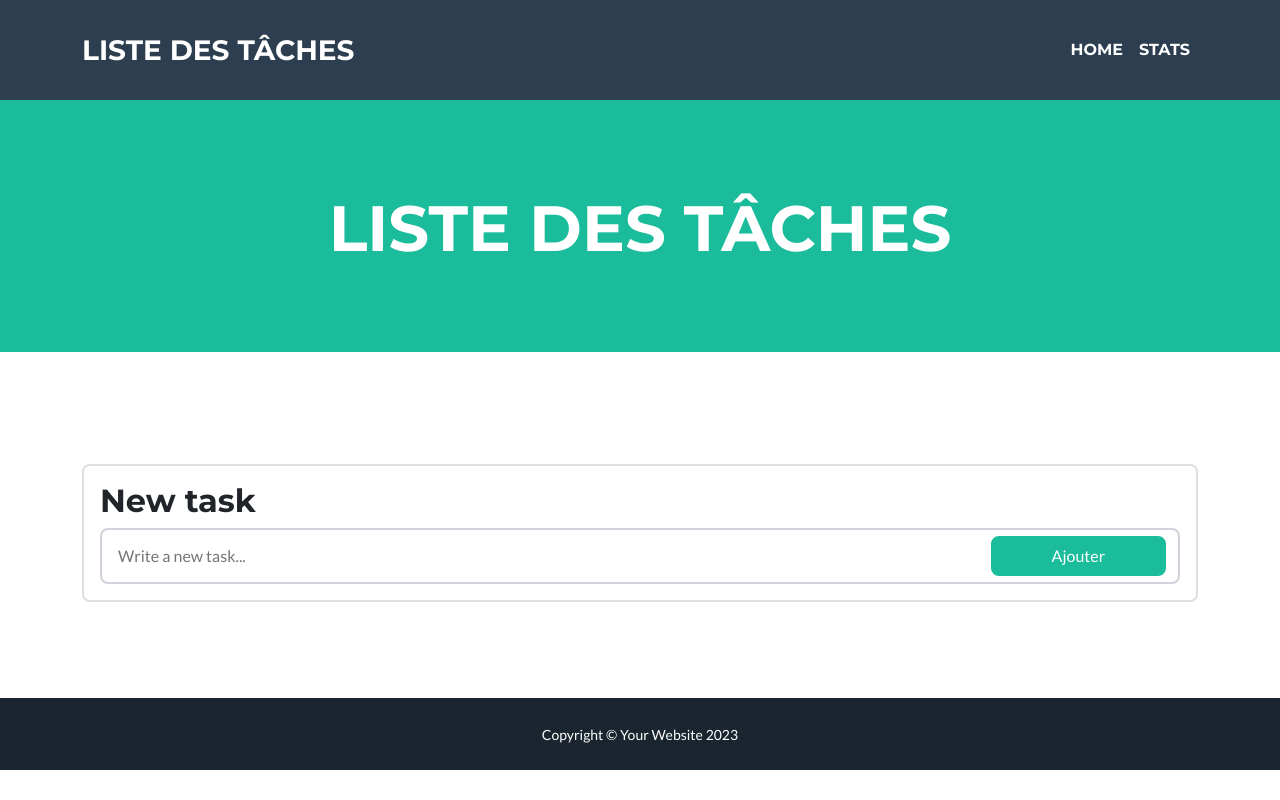
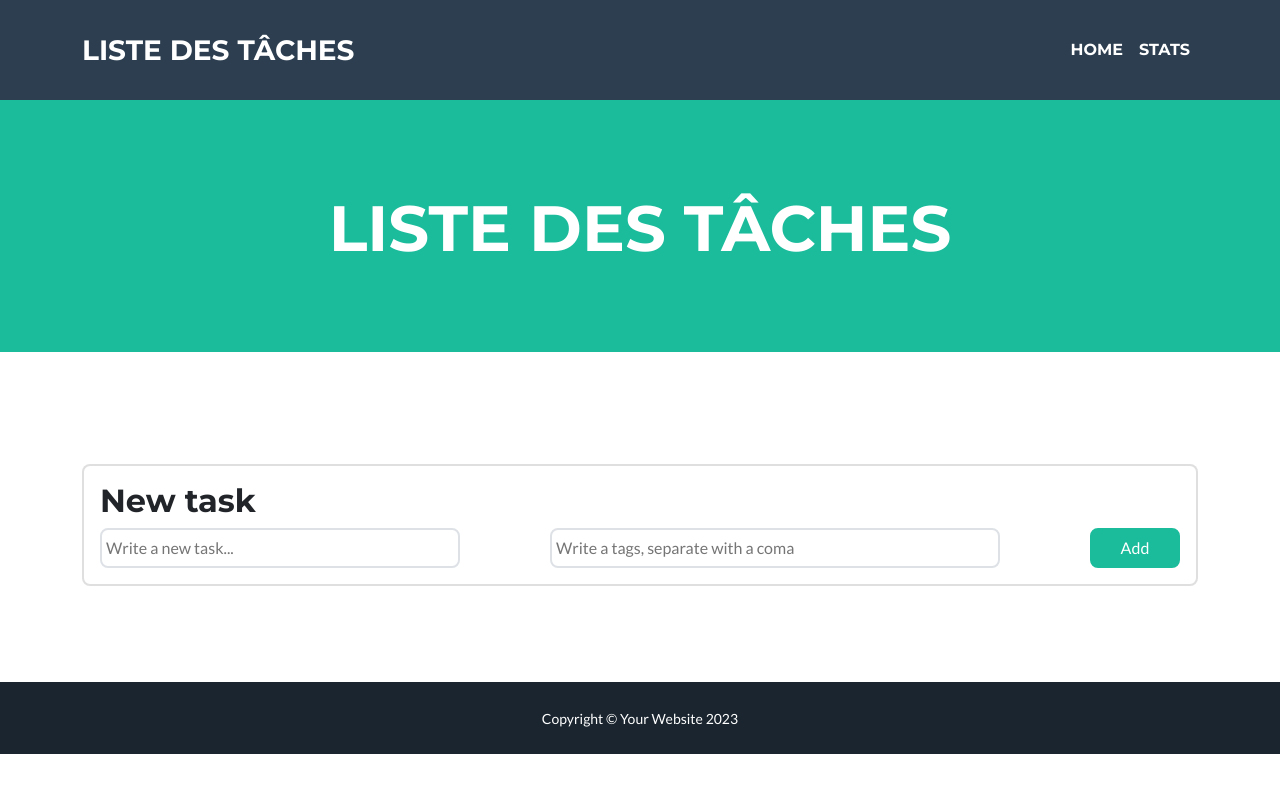
Before and after one commit to Jerome-CM/todolist, a plain HTML site: page todos-front/tasks.html in a window 1280 px wide. Drawn offline with nearby package versions, Linux system fonts and the light colour scheme; no server answers.

Commit message:
Add tags form

```diff
--- a/todos-front/tasks.html
+++ b/todos-front/tasks.html
@@ -47,9 +47,10 @@
 
             <div class="card mt-3 p-3">
                 <h2 class="h2">New task</h2>
-                <form id="form" name="myForm" onsubmit="postNewTask(event)" method="post" class="form-control d-flex justify-content-between">
-                    <input class="border-0 p-1 col-8" type="text" name="task" placeholder="Write a new task...">
-                    <input class="btn btn-primary col-2" type="submit" value="Ajouter">
+                <form id="form" name="myForm" onsubmit="postNewTask(event)" method="post" class=" d-flex justify-content-between">
+                    <input type="text" class="border rounded p-1 col-4" name="task" placeholder="Write a new task...">
+                    <input type="text" class="border rounded p-1 col-5" name="tags" placeholder="Write a tags, separate with a coma">
+                    <input class="btn btn-primary col-1" type="submit" value="Add">
                 </form>
             </div>
             <div id="app">
```
